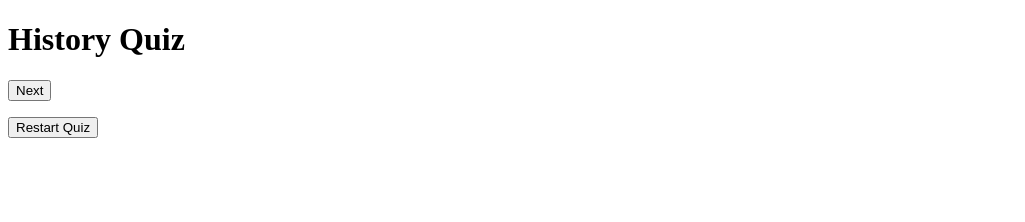
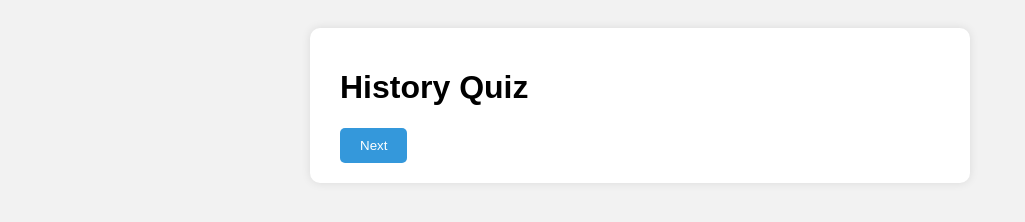
Before and after one commit to Dani5032/Quiz-Site, a plain HTML site: page index.html in a window 1280 px wide. Shown: the whole page, without its empty margins (0-1025 px from the left). Drawn offline with Linux system fonts and the light colour scheme.

Commit message:
Second push

```diff
--- a/index.html
+++ b/index.html
@@ -3,7 +3,7 @@
 <head>
   <meta charset="UTF-8">
   <title>History Quiz</title>
-  <link rel="stylesheet" href="style.css">
+  <link rel="stylesheet" href="styles.css">
 </head>
 <body>
   <div class="quiz-container">
@@ -18,7 +18,6 @@
       <button onclick="startQuiz()">Restart Quiz</button>
     </div>
   </div>
-  <script src="script.js" charset="utf-8"
-  ></script>
+  <script src="script.js" charset="utf-8"></script>
 </body>
 </html>
```
